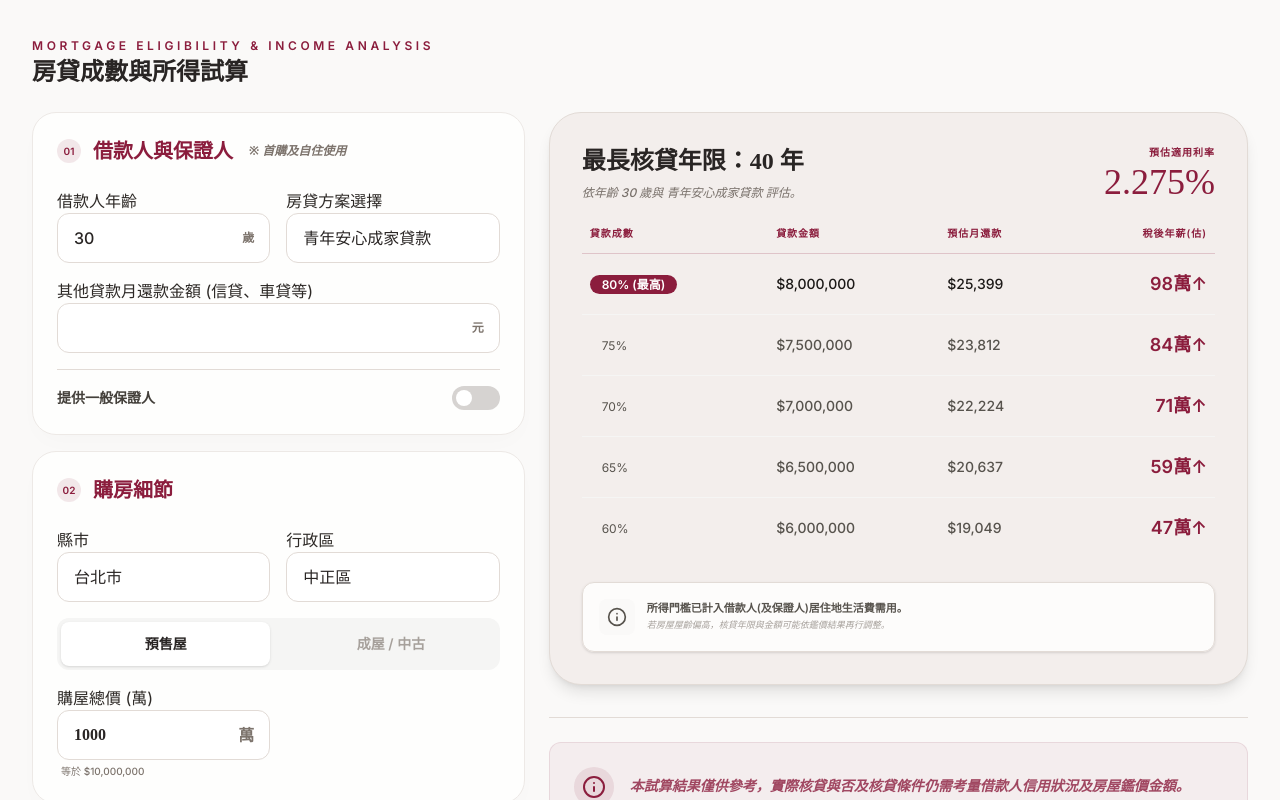
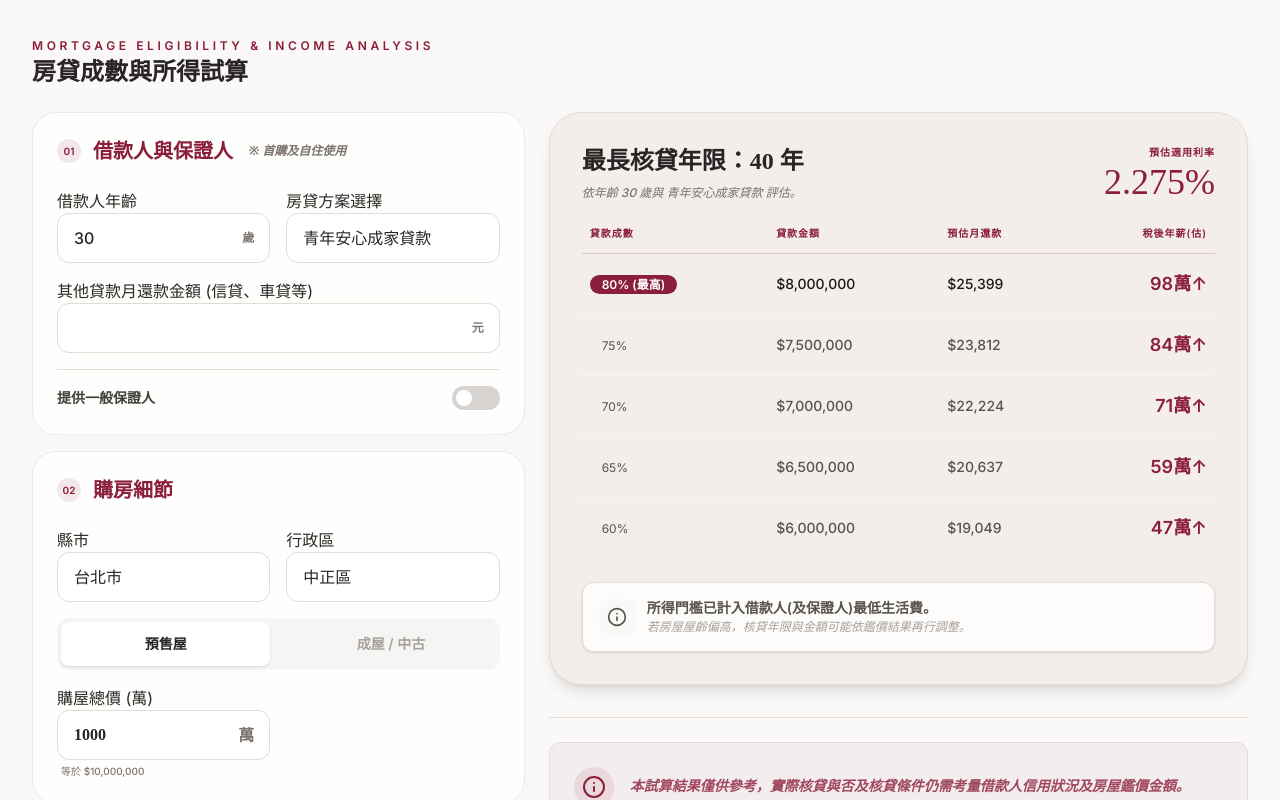
Before and after one commit to eddielin836/homesweetloan, a React (Vite) app: page / in a window 1280 px wide. Shown: the top 800 px of the page. Built offline with nearby package versions, Linux system fonts and the light colour scheme.

Commit message:
refactor: Improve loan information text and styling
Adjust the text and font sizes for loan threshold information to improve clarity and readability. Also, update the version label.

```diff
--- a/src/App.tsx
+++ b/src/App.tsx
@@ -499,10 +499,10 @@ export default function App() {
                   <Info className="w-5 h-5" />
                 </div>
                 <div className="space-y-0.5">
-                  <p className="text-[11px] text-stone-600 font-bold leading-tight">
-                    所得門檻已計入借款人(及保證人)居住地生活費需用。
+                  <p className="text-xs md:text-sm text-stone-600 font-bold leading-tight">
+                    所得門檻已計入借款人(及保證人)最低生活費。
                   </p>
-                  <p className="text-[9px] text-stone-400 font-medium italic">
+                  <p className="text-[11px] md:text-xs text-stone-400 font-medium italic">
                     若房屋屋齡偏高，核貸年限與金額可能依鑑價結果再行調整。
                   </p>
                 </div>
@@ -592,7 +592,7 @@ export default function App() {
 
       {/* Version Label */}
       <div className="absolute bottom-4 right-4 text-[10px] text-stone-400 font-mono pointer-events-none select-none opacity-40 z-50">
-        v.01.0510_21
+        v.01.0510_22
       </div>
     </div>
   );
```
